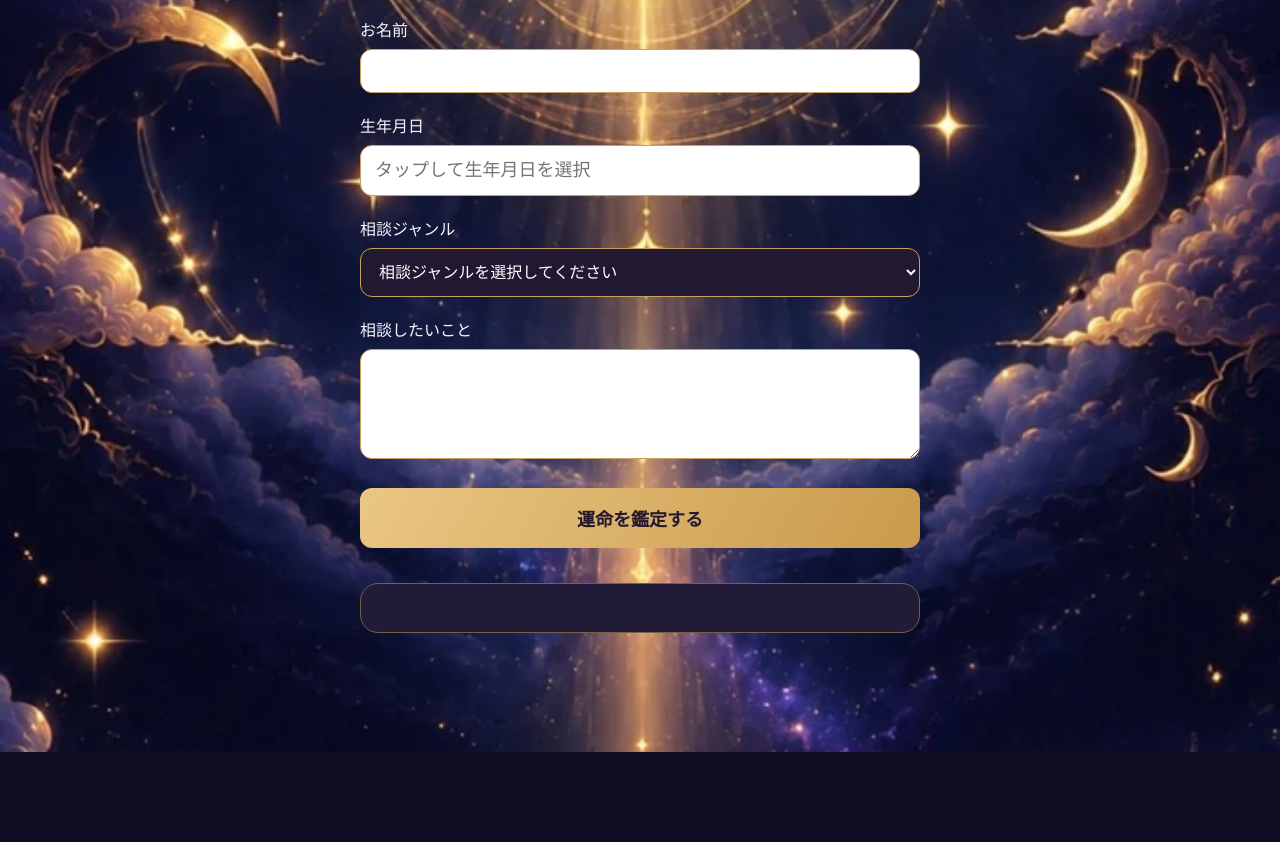
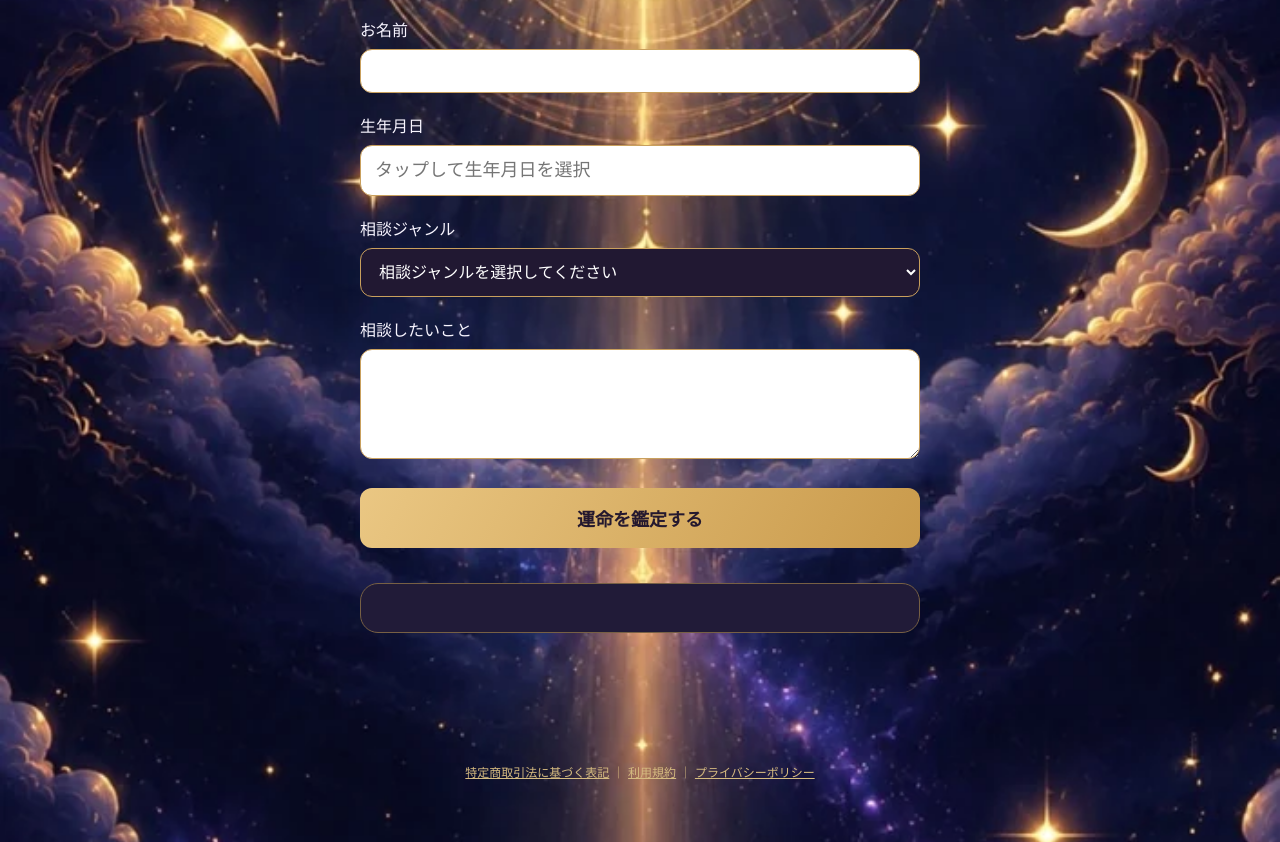
Before and after one commit to toyo197603/ai-fortune-web, a plain HTML site: page index.html in a window 1280 px wide. Shown: the part 238-1080 px from the top of the page. Before the commit the page ends 990 px from the top, so only its background shows below. Drawn offline with Linux system fonts and the light colour scheme.

Commit message:
Update index.html

```diff
--- a/index.html
+++ b/index.html
@@ -334,5 +334,16 @@ overlay.style.display="none";
 });
 })();
 </script>
+
+<footer style="text-align:center; padding:30px 15px; font-size:12px; line-height:2.5;">
+  <a href="tokusho.html" style="color:#d6bb80;">特定商取引法に基づく表記</a>
+  <span style="color:#d6bb80;">｜</span>
+  <a href="terms.html" style="color:#d6bb80;">利用規約</a>
+  <span style="color:#d6bb80;">｜</span>
+  <a href="privacy.html" style="color:#d6bb80;">プライバシーポリシー</a>
+</footer>
+
 </body>
 </html>
+</body>
+</html>
```
